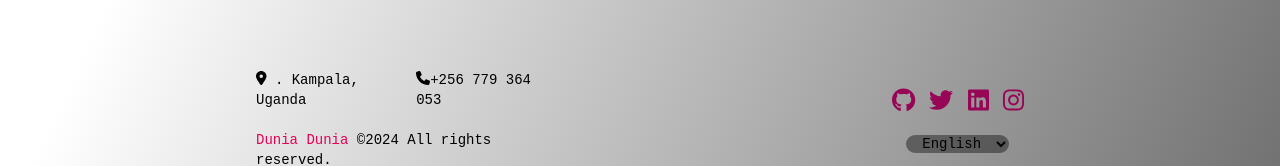
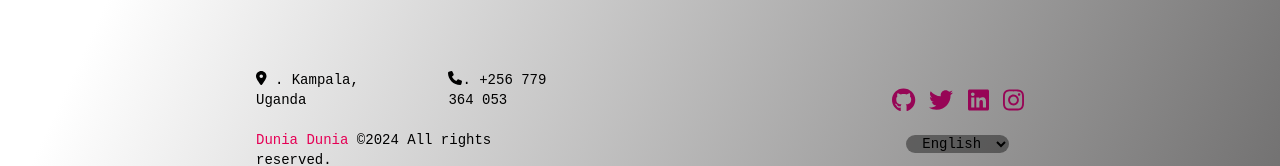
Before and after one commit to ddunia680/portfolio, a React (Create React App) app: page / in a window 1280 px wide. Shown: the part 2520-2686 px from the top of the page. Built offline with nearby package versions, Linux system fonts and the light colour scheme.

Commit message:
fixed few design issues

```diff
--- a/src/containers/footer/footer.js
+++ b/src/containers/footer/footer.js
@@ -14,9 +14,9 @@ function Footer(props) {
     return (
         <footer id='footer' className='container pb-10 text-sm mx-auto mt-60 flex flex-col-reverse md:flex-row md:justify-between'>
             <div className='flex flex-col space-y-5 py-5 w-90 text-center md:text-left md:w-[40%]'>
-                <div className='flex flex-col text-center md:text-left md:flex-row md:justify-between'>
+                <div className='flex flex-col space-y-[1rem] md:space-y-0 text-center md:text-left md:flex-row md:justify-start md:space-x-[5rem]'>
                     <h5><FontAwesomeIcon icon={faLocationDot} /> {t('country')}</h5>
-                    <h5><FontAwesomeIcon icon={faPhone} />+256 779 364 053</h5>
+                    <h5><FontAwesomeIcon icon={faPhone} />. +256 779 364 053</h5>
                 </div>
                 <p><span className='text-fromLogo'>Dunia Dunia</span> &copy;2024 All rights reserved.</p>
             </div>
```
